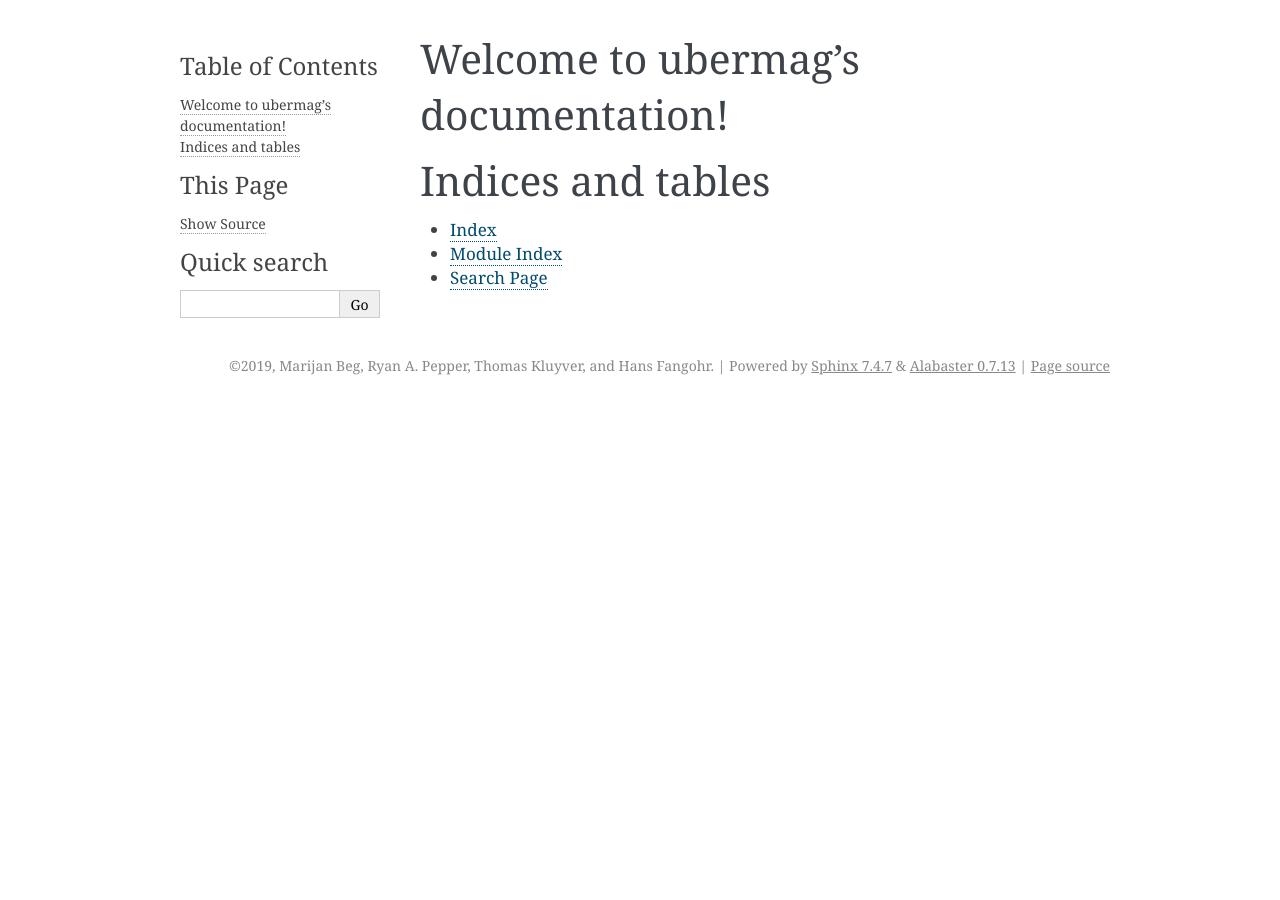
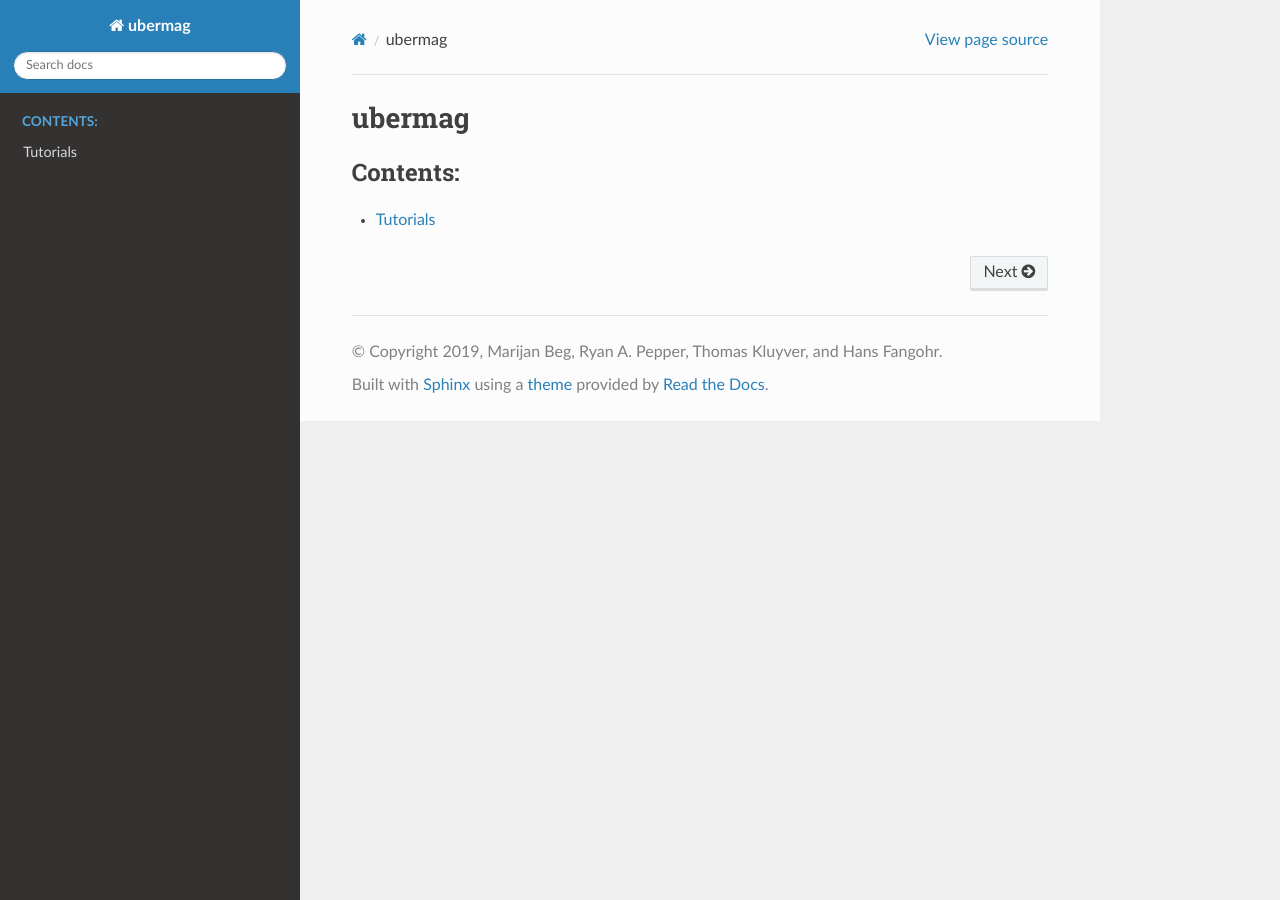
Before and after one commit to ubermag/ubermag, a Sphinx documentation site: the page built from docs/index.rst, in a window 1280 px wide. Built offline with Sphinx 7.4.7 and the Read the Docs theme 2.0.0, drawn with Linux system fonts in a browser that asks for light colours.

Commit message:
Update docs files.

```diff
--- a/docs/conf.py
+++ b/docs/conf.py
@@ -27,8 +27,11 @@ author = 'Marijan Beg, Ryan A. Pepper, Thomas Kluyver, and Hans Fangohr'
 # Add any Sphinx extension module names here, as strings. They can be
 # extensions coming with Sphinx (named 'sphinx.ext.*') or your custom
 # ones.
-extensions = [
-]
+extensions = ['sphinx.ext.autodoc',
+              'sphinx.ext.doctest',
+              'sphinx.ext.napoleon',
+              'sphinx.ext.mathjax',
+              'nbsphinx']
 
 # Add any paths that contain templates here, relative to this directory.
 templates_path = ['_templates']
@@ -44,9 +47,11 @@ exclude_patterns = ['_build', 'Thumbs.db', '.DS_Store']
 # The theme to use for HTML and HTML Help pages.  See the documentation for
 # a list of builtin themes.
 #
-html_theme = 'alabaster'
+html_theme = 'sphinx_rtd_theme'
 
 # Add any paths that contain custom static files (such as style sheets) here,
 # relative to this directory. They are copied after the builtin static files,
 # so a file named "default.css" will overwrite the builtin "default.css".
 html_static_path = ['_static']
+
+master_doc = 'index'
--- a/docs/index.rst
+++ b/docs/index.rst
@@ -3,18 +3,11 @@
    You can adapt this file completely to your liking, but it should at least
    contain the root `toctree` directive.
 
-Welcome to ubermag's documentation!
-===================================
+ubermag
+=======
 
 .. toctree::
    :maxdepth: 2
    :caption: Contents:
 
-
-
-Indices and tables
-==================
-
-* :ref:`genindex`
-* :ref:`modindex`
-* :ref:`search`
+   tutorials
--- /dev/null
+++ b/docs/tutorials.rst
@@ -0,0 +1,7 @@
+Tutorials
+=========
+
+.. toctree::
+   :maxdepth: 1
+   :numbered:
+   :caption: Contents:
```
